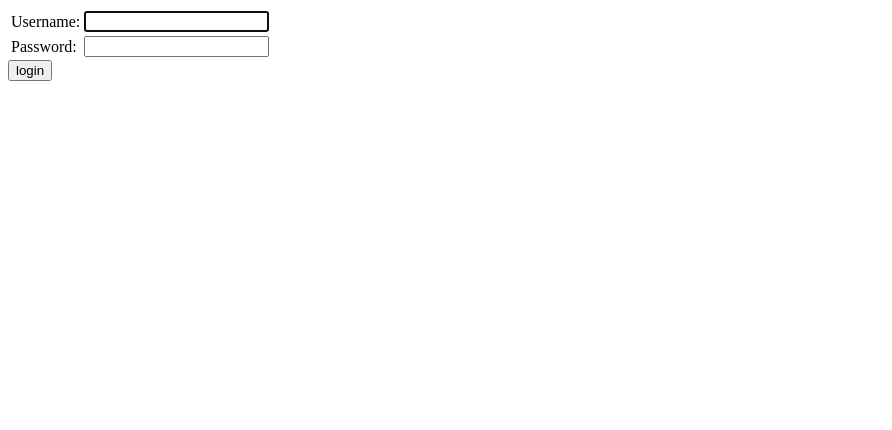
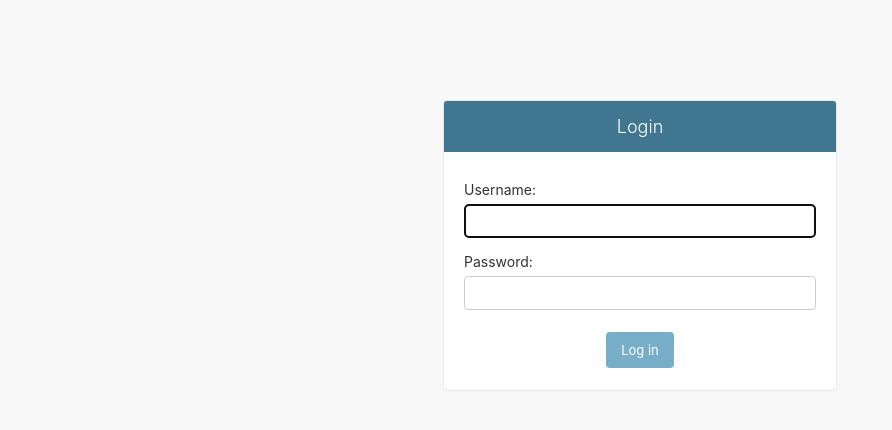
Before and after one commit to dturk0610/EE468, a Django app: page /accounts/login/ in a window 1280 px wide. Shown: the top 430 px of the page, without its empty margins (0-892 px from the left). Run offline with Django 4.2, Linux system fonts and the light colour scheme.

Commit message:
better login page.. kill me

```diff
--- a/EEProject/templates/registration/login.html
+++ b/EEProject/templates/registration/login.html
@@ -1,15 +1,51 @@
-<form method="post" action="{% url 'login' %}">
-    {% csrf_token %}
-    <table>
-      <tr>
-        <td>{{ form.username.label_tag }}</td>
-        <td>{{ form.username }}</td>
-      </tr>
-      <tr>
-        <td>{{ form.password.label_tag }}</td>
-        <td>{{ form.password }}</td>
-      </tr>
-    </table>
-    <input type="submit" value="login" />
-    <input type="hidden" name="next" value="{{ next }}" />
-  </form>
+<!DOCTYPE html>
+<html lang="en-us" dir="ltr">
+  <head>
+    <title>Log in</title>
+    <link rel="stylesheet" type="text/css" href="/static/admin/css/base.css">
+    <link rel="stylesheet" type="text/css" href="/static/admin/css/nav_sidebar.css">
+    <link rel="stylesheet" type="text/css" href="/static/admin/css/login.css">
+    <meta name="viewport" content="user-scalable=no, width=device-width, initial-scale=1.0, maximum-scale=1.0">
+    <link rel="stylesheet" type="text/css" href="/static/admin/css/responsive.css">
+    <meta name="robots" content="NONE,NOARCHIVE">
+  </head>
+  <body class=" login" data-admin-utc-offset="0">
+
+  <div id="container">
+
+    <div id="header">
+      <div id="branding">
+        <h1 id="site-name"><a href="/login/">Login</a></h1>
+      </div>
+    </div>
+
+    <div class="main" id="main">
+      <div class="content">
+
+        <div id="content" class="colM">
+          <div id="content-main">
+            <form action="{% url 'login' %}" method="post">
+              {% csrf_token %}
+            <input type="hidden" name="next" value="{{ next }}" />
+            <div class="form-row">
+              <label for="id_username" class="required">Username:</label>
+              <input type="text" name="username" autofocus autocapitalize="none" autocomplete="username" maxlength="150" required id="id_username">
+            </div>
+            <div class="form-row">
+              <label for="id_password" class="required">Password:</label>
+              <input type="password" name="password" autocomplete="current-password" required id="id_password">
+              <input type="hidden" name="next" value="{{ next }}" />
+            </div>
+            <div class="submit-row">
+              <input type="submit" value="Log in">
+            </div>
+            </form>
+          </div>
+        <br class="clear">
+        </div>
+        <div id="footer"></div>
+        </div>
+      </div>
+    </div>
+  </body>
+</html>
```
